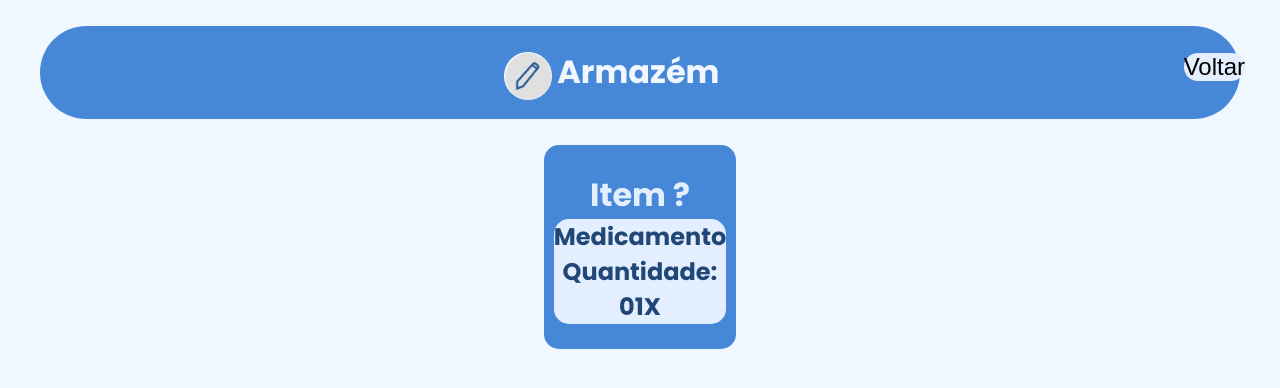
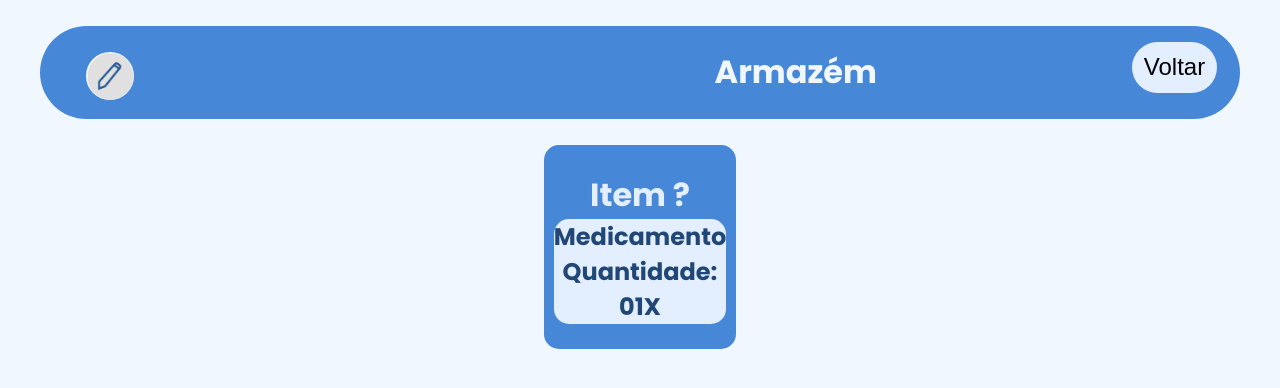
Before and after one commit to Inteli-College/2024-T0008-EC05-G01, a Flask app: template src/novo_backend/templates/visualizacaoKit.html in a window 1280 px wide. Shown: the top 388 px of the page. Run offline with Flask 3, Linux system fonts and the light colour scheme; the template is opened without the code that fills it, so the values that code supplies are empty.

Commit message:
fix: ajuste da visualizacaoKit no css

```diff
--- a/src/novo_backend/static/css/visualizacaoKit.css
+++ b/src/novo_backend/static/css/visualizacaoKit.css
@@ -30,8 +30,8 @@
 
 .logo_editar {
     display: inline-block;
-    margin-right: 5px;
-    margin-left: 5px;
+    margin-right: 50%;
+    /* margin-left: 5px; */
     margin-top: 0.38em;
     height: 48px;
     width: 48px;
@@ -68,7 +68,9 @@
 .cancelar {
     position: relative;
     top: auto;
-    left: 40%;
+    left: 2%;
+    border-radius: 30px;
+    padding: 1% ;
     /* 600px em relação à largura do contêiner pai */
     bottom: 5px;
 }
@@ -80,6 +82,7 @@
 
 .novo_kit {
     color: #F0F7FF;
+    margin-right: 20%;
 }
 
 .linha {
```
